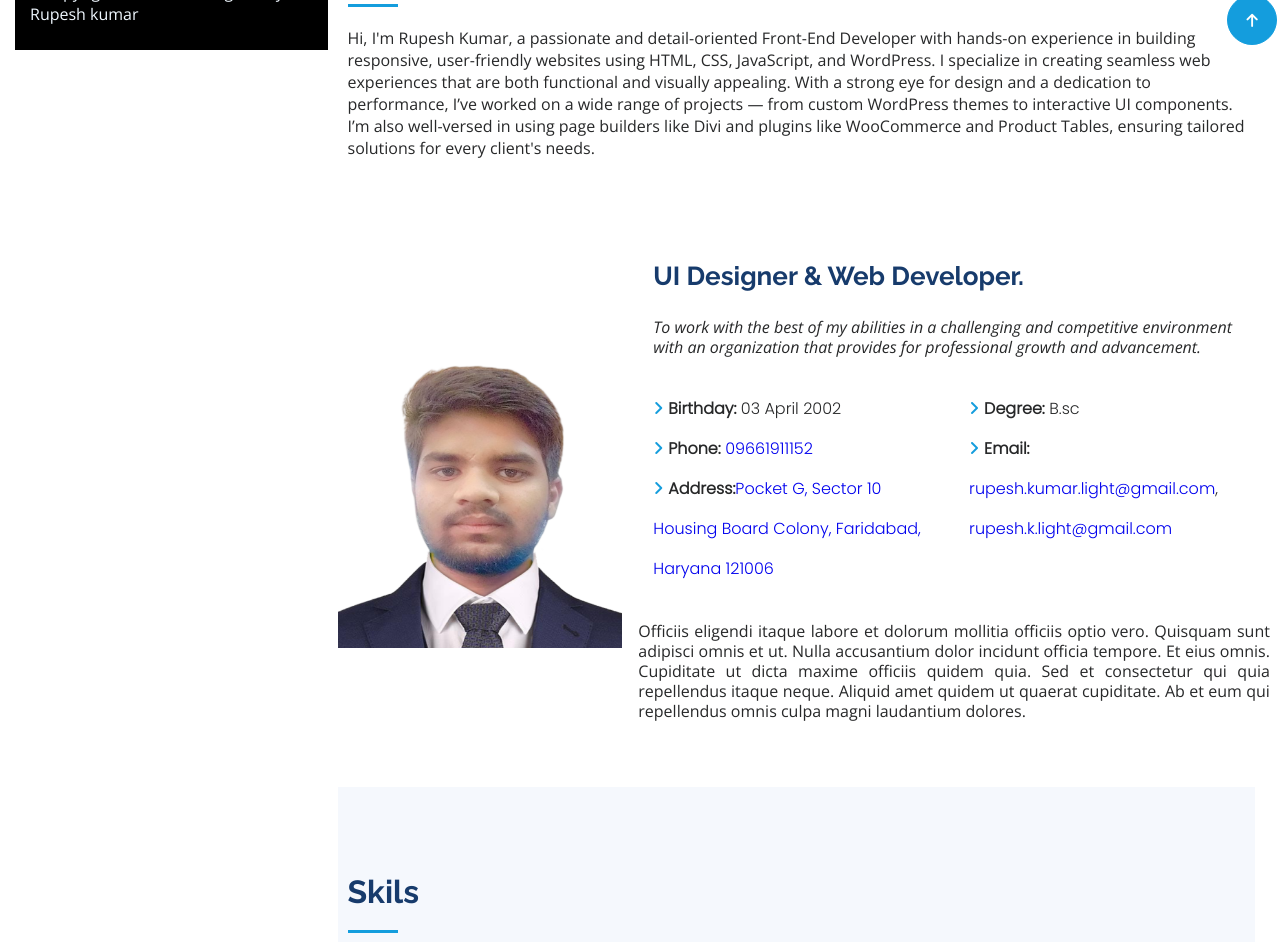
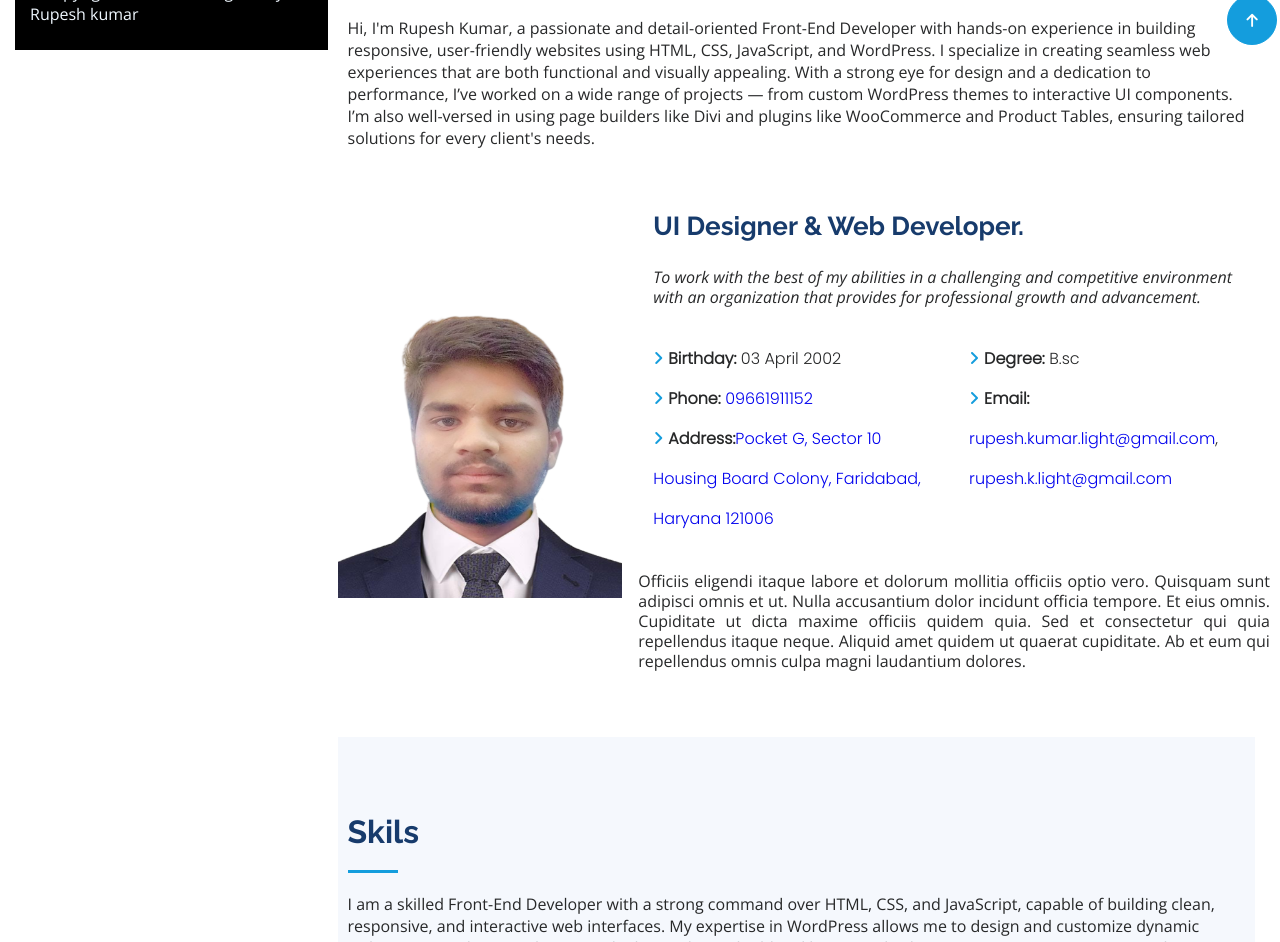
Before and after one commit to Rupesh-kuma/potoflios, a plain HTML site: page index.html in a window 1280 px wide. Shown: the part 750-1692 px from the top of the page. Drawn offline with nearby package versions, Linux system fonts and the light colour scheme.

Commit message:
Update main.css
update

```diff
--- a/css/main.css
+++ b/css/main.css
@@ -227,7 +227,7 @@
 }
 
 .secation_title {
-    padding: 60px 0 60px 10px;
+    padding: 50px 0 20px 10px;
 }
 
 .secation_title h2 {
```
